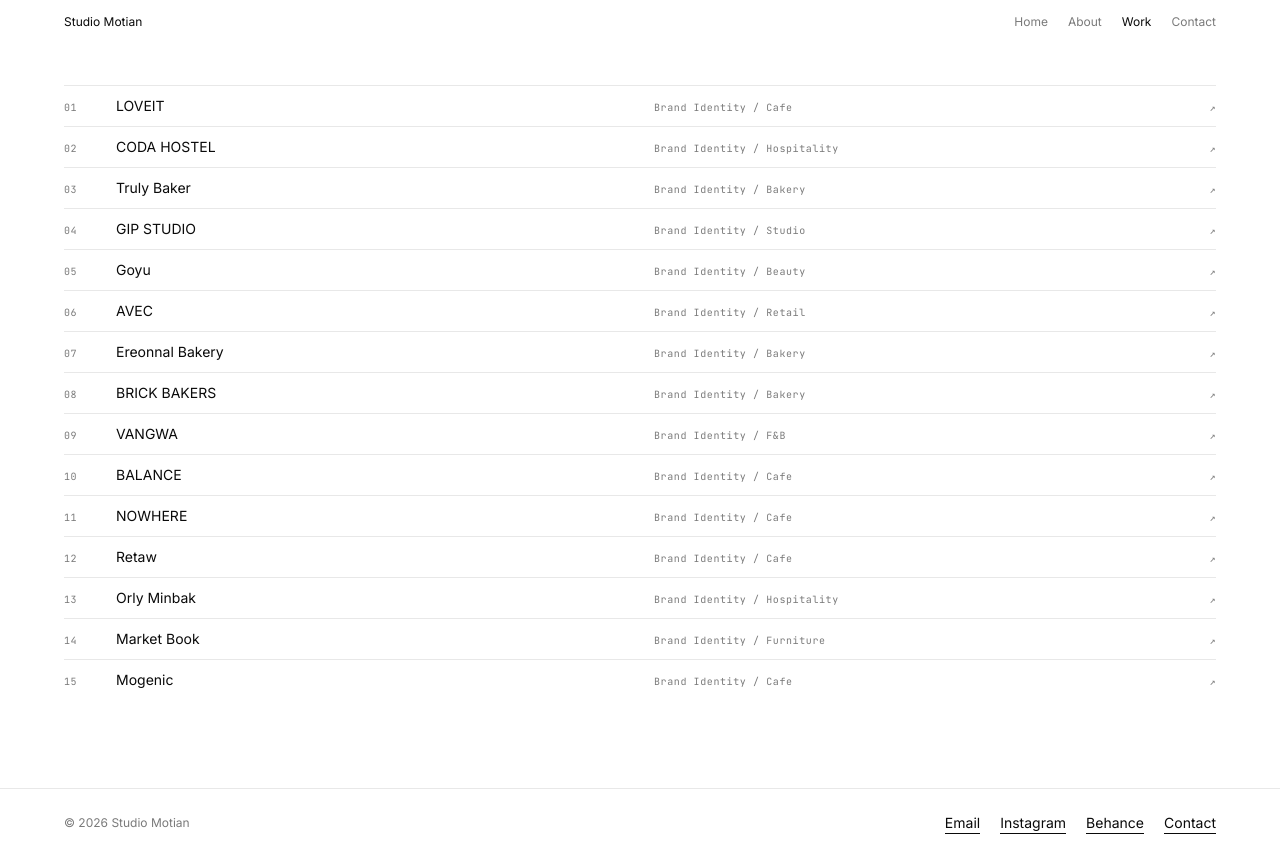
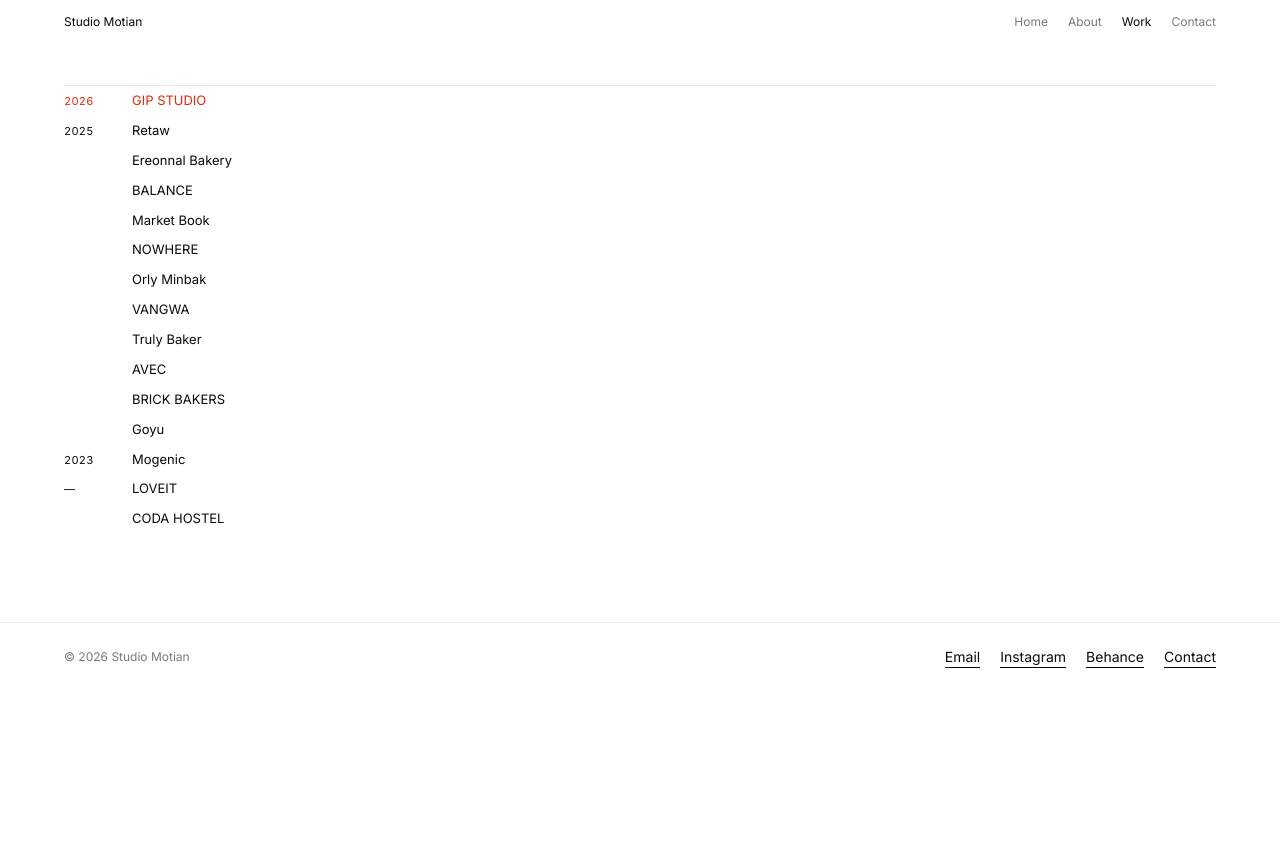
Before and after one commit to studiomotian-alt/studio-motian-, a Next.js app: page /work in a window 1280 px wide. After the commit the page ends 800 px from the top, so only its background shows below. Built offline with nearby package versions, Linux system fonts and the light colour scheme; a web font is replaced by a local one.

Commit message:
Redesign Work as year-grouped index; add project years

```diff
--- a/components/project-index.tsx
+++ b/components/project-index.tsx
@@ -4,15 +4,36 @@
 import { useState } from "react";
 import type { Project } from "@/lib/projects";
 
+const ACCENT = "#E8290B";
+
 export function ProjectIndex({ projects }: { projects: Project[] }) {
   const [hovered, setHovered] = useState<string | null>(null);
   const active = projects.find((p) => p.slug === hovered);
 
+  // Sort by year descending; undated entries fall to the bottom.
+  // Order within the same year is preserved from the source array.
+  const sorted = [...projects].sort((a, b) => {
+    const ay = a.year ?? "0000";
+    const by = b.year ?? "0000";
+    return by.localeCompare(ay);
+  });
+
+  // Most recent year — highlighted in the accent colour like the reference.
+  const newestYear =
+    sorted.map((p) => p.year).find((y): y is string => Boolean(y)) ?? null;
+
+  let lastYear: string | undefined;
+
   return (
     <div className="relative">
+      <ul className="border-t border-line">
+        {sorted.map((p) => {
+          const showYear = p.year !== lastYear;
+          lastYear = p.year;
+          const isNewest = Boolean(p.year) && p.year === newestYear;
+          const color = isNewest ? ACCENT : undefined;
 
-      <ul className="divide-y divide-line border-t border-line">
-        {projects.map((p, i) => (
+          return (
             <li
               key={p.slug}
               onMouseEnter={() => setHovered(p.slug)}
@@ -27,44 +48,42 @@
                 href={p.behanceUrl}
                 target="_blank"
                 rel="noopener noreferrer"
-              className="group grid grid-cols-[2rem_1fr_1.5rem] items-baseline gap-3 py-2 md:grid-cols-[2rem_minmax(0,1fr)_minmax(0,1fr)_1.5rem] md:gap-5 md:py-2.5"
-              aria-label={`${p.title} — view on Behance`}
+                className="group grid grid-cols-[2.75rem_1fr_auto] items-baseline gap-3 py-1.5 md:gap-6"
+                aria-label={`${p.title}${p.year ? ` (${p.year})` : ""} — view on Behance`}
               >
-              <span className="meta normal-case">
-                {String(i + 1).padStart(2, "0")}
+                <span
+                  className="text-[11px] tabular-nums tracking-wide"
+                  style={{ color: color ?? "var(--ink)" }}
+                >
+                  {showYear ? p.year ?? "—" : ""}
                 </span>
 
-              <span className="text-sm text-ink transition-transform duration-200 group-hover:md:translate-x-1">
+                <span
+                  className="text-[13px] leading-snug transition-transform duration-200 group-hover:md:translate-x-1"
+                  style={{ color: color ?? "var(--ink)" }}
+                >
                   {p.title}
                 </span>
 
-              <span className="meta hidden md:inline normal-case tracking-[0.06em]">
-                {p.category}
-              </span>
-
                 <span
-                aria-hidden
-                className="meta justify-self-end transition-transform duration-200 group-hover:text-ink"
+                  className="justify-self-end text-[11px] tracking-wide"
+                  style={{ color: "var(--muted)" }}
                 >
-                ↗
-              </span>
-
-              {/* Mobile: category appears below */}
-              <span className="meta col-start-2 col-end-3 -mt-0.5 normal-case tracking-[0.06em] md:hidden">
-                {p.category}
+                  {p.status ?? ""}
                 </span>
               </a>
             </li>
-        ))}
+          );
+        })}
       </ul>
 
       {/* Floating hover preview — fixed top-right, desktop only */}
       <div
         aria-hidden
-        className={`pointer-events-none fixed right-6 top-28 z-40 hidden w-[320px] transition-all duration-300 md:block lg:right-10 lg:w-[380px] xl:right-16 ${
+        className={`pointer-events-none fixed right-6 top-28 z-40 hidden w-[300px] transition-all duration-300 md:block lg:right-10 lg:w-[360px] xl:right-16 ${
           active && active.thumbnail
             ? "translate-y-0 opacity-100"
-            : "pointer-events-none translate-y-2 opacity-0"
+            : "translate-y-2 opacity-0"
         }`}
       >
         {active && active.thumbnail && (
@@ -77,7 +96,7 @@
               src={active.thumbnail}
               alt=""
               fill
-              sizes="380px"
+              sizes="360px"
               className="object-cover"
             />
           </div>
--- a/lib/projects.ts
+++ b/lib/projects.ts
@@ -12,9 +12,150 @@
   thumbnail?: string;
   behanceUrl: string;
   featured?: boolean;
+  /** Optional status shown on the right of the index, e.g. "in process". */
+  status?: string;
 };
 
 export const projects: Project[] = [
+  // ── 2026 ──
+  {
+    slug: "gip-studio",
+    year: "2026",
+    title: "GIP STUDIO",
+    category: "Brand Identity / Studio",
+    thumbnail:
+      "https://mir-s3-cdn-cf.behance.net/projects/404/458f3c247625525.Y3JvcCw2MzkyLDQ5OTksMTQyLDA.png",
+    behanceUrl:
+      "https://www.behance.net/gallery/247625525/GIP-STUDIO-Spatial-Design-Studio-Branding",
+    featured: true,
+  },
+
+  // ── 2025 ──
+  {
+    slug: "retaw",
+    year: "2025",
+    title: "Retaw",
+    category: "Brand Identity / Cafe",
+    thumbnail:
+      "https://mir-s3-cdn-cf.behance.net/projects/404/d56602240609801.Y3JvcCw0MDkxLDMyMDAsODQwLDA.png",
+    behanceUrl:
+      "https://www.behance.net/gallery/240609801/Retaw-Cafe-Branding",
+  },
+  {
+    slug: "ereonnal-bakery",
+    year: "2025",
+    title: "Ereonnal Bakery",
+    category: "Brand Identity / Bakery",
+    thumbnail:
+      "https://mir-s3-cdn-cf.behance.net/projects/404/937ae1241628829.Y3JvcCw0MDkxLDMyMDAsNTQ2LDA.png",
+    behanceUrl:
+      "https://www.behance.net/gallery/241628829/Ereonnal-Bakery-Cafe-Branding",
+  },
+  {
+    slug: "balance",
+    year: "2025",
+    title: "BALANCE",
+    category: "Brand Identity / Cafe",
+    thumbnail:
+      "https://mir-s3-cdn-cf.behance.net/projects/404/4108f9241278855.Y3JvcCw3NjgxLDYwMDcsMCww.png",
+    behanceUrl:
+      "https://www.behance.net/gallery/241278855/BALANCE-Cafe-Branding",
+  },
+  {
+    slug: "market-book",
+    year: "2025",
+    title: "Market Book",
+    category: "Brand Identity / Furniture",
+    thumbnail:
+      "https://mir-s3-cdn-cf.behance.net/projects/404/9589b5240185697.Y3JvcCw2NzUsNTI4LDM2MiwxODU.jpg",
+    behanceUrl:
+      "https://www.behance.net/gallery/240185697/Market-Book-Vintage-Furniture-Brand",
+  },
+  {
+    slug: "nowhere",
+    year: "2025",
+    title: "NOWHERE",
+    category: "Brand Identity / Cafe",
+    thumbnail:
+      "https://mir-s3-cdn-cf.behance.net/projects/404/2cffc2240872031.Y3JvcCw3Njc5LDYwMDcsMCww.png",
+    behanceUrl:
+      "https://www.behance.net/gallery/240872031/NOWHERE-Cafe-Branding",
+  },
+  {
+    slug: "orly-minbak",
+    year: "2025",
+    title: "Orly Minbak",
+    category: "Brand Identity / Hospitality",
+    thumbnail:
+      "https://mir-s3-cdn-cf.behance.net/projects/404/ef0fdb240238275.Y3JvcCw0MDkxLDMyMDAsODAwLDA.png",
+    behanceUrl:
+      "https://www.behance.net/gallery/240238275/Orly-Minbak-Hostel-Branding",
+  },
+  {
+    slug: "vangwa",
+    year: "2025",
+    title: "VANGWA",
+    category: "Brand Identity / F&B",
+    thumbnail:
+      "https://mir-s3-cdn-cf.behance.net/projects/404/fc5e56241332217.Y3JvcCwyOTc4LDIzMzAsMjgwLDA.jpg",
+    behanceUrl:
+      "https://www.behance.net/gallery/241332217/VANGWA-Korean-Dessert-Branding",
+  },
+  {
+    slug: "truly-baker",
+    year: "2025",
+    title: "Truly Baker",
+    category: "Brand Identity / Bakery",
+    thumbnail:
+      "https://mir-s3-cdn-cf.behance.net/projects/404/b77579247679859.Y3JvcCwzOTcyLDMxMDcsOTI0LDA.jpg",
+    behanceUrl:
+      "https://www.behance.net/gallery/247679859/Truly-Baker-Bakery-Cafe-Branding",
+  },
+  {
+    slug: "avec",
+    year: "2025",
+    title: "AVEC",
+    category: "Brand Identity / Retail",
+    thumbnail:
+      "https://mir-s3-cdn-cf.behance.net/projects/404/3f1492242742223.Y3JvcCw0OTg5LDM5MDMsMzcwLDA.png",
+    behanceUrl:
+      "https://www.behance.net/gallery/242742223/AVEC-Curated-Grocery-Branding",
+  },
+  {
+    slug: "brick-bakers",
+    year: "2025",
+    title: "BRICK BAKERS",
+    category: "Brand Identity / Bakery",
+    thumbnail:
+      "https://mir-s3-cdn-cf.behance.net/projects/404/2e1d9f241622333.Y3JvcCw0NDg0LDM1MDcsMjMzLDMxMA.jpg",
+    behanceUrl:
+      "https://www.behance.net/gallery/241622333/BRICK-BAKERS-Cafe-Branding",
+  },
+  {
+    slug: "goyu",
+    year: "2025",
+    title: "Goyu",
+    category: "Brand Identity / Beauty",
+    thumbnail:
+      "https://mir-s3-cdn-cf.behance.net/projects/404/9e0022244897049.Y3JvcCw0MDk3LDMyMDUsODAxLDA.jpg",
+    behanceUrl:
+      "https://www.behance.net/gallery/244897049/Goyu-K-beauty-curated-shop-Branding",
+    featured: true,
+  },
+
+  // ── 2023 ──
+  {
+    slug: "mogenic",
+    year: "2023",
+    title: "Mogenic",
+    category: "Brand Identity / Cafe",
+    thumbnail:
+      "https://mir-s3-cdn-cf.behance.net/projects/404/121123233311155.Y3JvcCwzMzg5LDI2NTEsMzUyLDA.png",
+    behanceUrl:
+      "https://www.behance.net/gallery/233311155/Mogenic-Cafe-Branding",
+  },
+
+  // ── 연도 확정 대기 (사용자 확인 후 위치 이동) ──
   {
     slug: "loveit",
     title: "LOVEIT",
@@ -34,125 +175,6 @@
       "https://www.behance.net/gallery/248515105/CODA-HOSTEL-Hostel-Branding",
     featured: true,
   },
-  {
-    slug: "truly-baker",
-    title: "Truly Baker",
-    category: "Brand Identity / Bakery",
-    thumbnail:
-      "https://mir-s3-cdn-cf.behance.net/projects/404/b77579247679859.Y3JvcCwzOTcyLDMxMDcsOTI0LDA.jpg",
-    behanceUrl:
-      "https://www.behance.net/gallery/247679859/Truly-Baker-Bakery-Cafe-Branding",
-  },
-  {
-    slug: "gip-studio",
-    title: "GIP STUDIO",
-    category: "Brand Identity / Studio",
-    thumbnail:
-      "https://mir-s3-cdn-cf.behance.net/projects/404/458f3c247625525.Y3JvcCw2MzkyLDQ5OTksMTQyLDA.png",
-    behanceUrl:
-      "https://www.behance.net/gallery/247625525/GIP-STUDIO-Spatial-Design-Studio-Branding",
-    featured: true,
-  },
-  {
-    slug: "goyu",
-    title: "Goyu",
-    category: "Brand Identity / Beauty",
-    thumbnail:
-      "https://mir-s3-cdn-cf.behance.net/projects/404/9e0022244897049.Y3JvcCw0MDk3LDMyMDUsODAxLDA.jpg",
-    behanceUrl:
-      "https://www.behance.net/gallery/244897049/Goyu-K-beauty-curated-shop-Branding",
-    featured: true,
-  },
-  {
-    slug: "avec",
-    title: "AVEC",
-    category: "Brand Identity / Retail",
-    thumbnail:
-      "https://mir-s3-cdn-cf.behance.net/projects/404/3f1492242742223.Y3JvcCw0OTg5LDM5MDMsMzcwLDA.png",
-    behanceUrl:
-      "https://www.behance.net/gallery/242742223/AVEC-Curated-Grocery-Branding",
-  },
-  {
-    slug: "ereonnal-bakery",
-    title: "Ereonnal Bakery",
-    category: "Brand Identity / Bakery",
-    thumbnail:
-      "https://mir-s3-cdn-cf.behance.net/projects/404/937ae1241628829.Y3JvcCw0MDkxLDMyMDAsNTQ2LDA.png",
-    behanceUrl:
-      "https://www.behance.net/gallery/241628829/Ereonnal-Bakery-Cafe-Branding",
-  },
-  {
-    slug: "brick-bakers",
-    title: "BRICK BAKERS",
-    category: "Brand Identity / Bakery",
-    thumbnail:
-      "https://mir-s3-cdn-cf.behance.net/projects/404/2e1d9f241622333.Y3JvcCw0NDg0LDM1MDcsMjMzLDMxMA.jpg",
-    behanceUrl:
-      "https://www.behance.net/gallery/241622333/BRICK-BAKERS-Cafe-Branding",
-  },
-  {
-    slug: "vangwa",
-    title: "VANGWA",
-    category: "Brand Identity / F&B",
-    thumbnail:
-      "https://mir-s3-cdn-cf.behance.net/projects/404/fc5e56241332217.Y3JvcCwyOTc4LDIzMzAsMjgwLDA.jpg",
-    behanceUrl:
-      "https://www.behance.net/gallery/241332217/VANGWA-Korean-Dessert-Branding",
-  },
-  {
-    slug: "balance",
-    title: "BALANCE",
-    category: "Brand Identity / Cafe",
-    thumbnail:
-      "https://mir-s3-cdn-cf.behance.net/projects/404/4108f9241278855.Y3JvcCw3NjgxLDYwMDcsMCww.png",
-    behanceUrl:
-      "https://www.behance.net/gallery/241278855/BALANCE-Cafe-Branding",
-  },
-  {
-    slug: "nowhere",
-    title: "NOWHERE",
-    category: "Brand Identity / Cafe",
-    thumbnail:
-      "https://mir-s3-cdn-cf.behance.net/projects/404/2cffc2240872031.Y3JvcCw3Njc5LDYwMDcsMCww.png",
-    behanceUrl:
-      "https://www.behance.net/gallery/240872031/NOWHERE-Cafe-Branding",
-  },
-  {
-    slug: "retaw",
-    title: "Retaw",
-    category: "Brand Identity / Cafe",
-    thumbnail:
-      "https://mir-s3-cdn-cf.behance.net/projects/404/d56602240609801.Y3JvcCw0MDkxLDMyMDAsODQwLDA.png",
-    behanceUrl:
-      "https://www.behance.net/gallery/240609801/Retaw-Cafe-Branding",
-  },
-  {
-    slug: "orly-minbak",
-    title: "Orly Minbak",
-    category: "Brand Identity / Hospitality",
-    thumbnail:
-      "https://mir-s3-cdn-cf.behance.net/projects/404/ef0fdb240238275.Y3JvcCw0MDkxLDMyMDAsODAwLDA.png",
-    behanceUrl:
-      "https://www.behance.net/gallery/240238275/Orly-Minbak-Hostel-Branding",
-  },
-  {
-    slug: "market-book",
-    title: "Market Book",
-    category: "Brand Identity / Furniture",
-    thumbnail:
-      "https://mir-s3-cdn-cf.behance.net/projects/404/9589b5240185697.Y3JvcCw2NzUsNTI4LDM2MiwxODU.jpg",
-    behanceUrl:
-      "https://www.behance.net/gallery/240185697/Market-Book-Vintage-Furniture-Brand",
-  },
-  {
-    slug: "mogenic",
-    title: "Mogenic",
-    category: "Brand Identity / Cafe",
-    thumbnail:
-      "https://mir-s3-cdn-cf.behance.net/projects/404/121123233311155.Y3JvcCwzMzg5LDI2NTEsMzUyLDA.png",
-    behanceUrl:
-      "https://www.behance.net/gallery/233311155/Mogenic-Cafe-Branding",
-  },
 ];
 
 export const featuredProjects = projects.filter((p) => p.featured);
```
Lines whose indentation alone changed are shown as unchanged.
